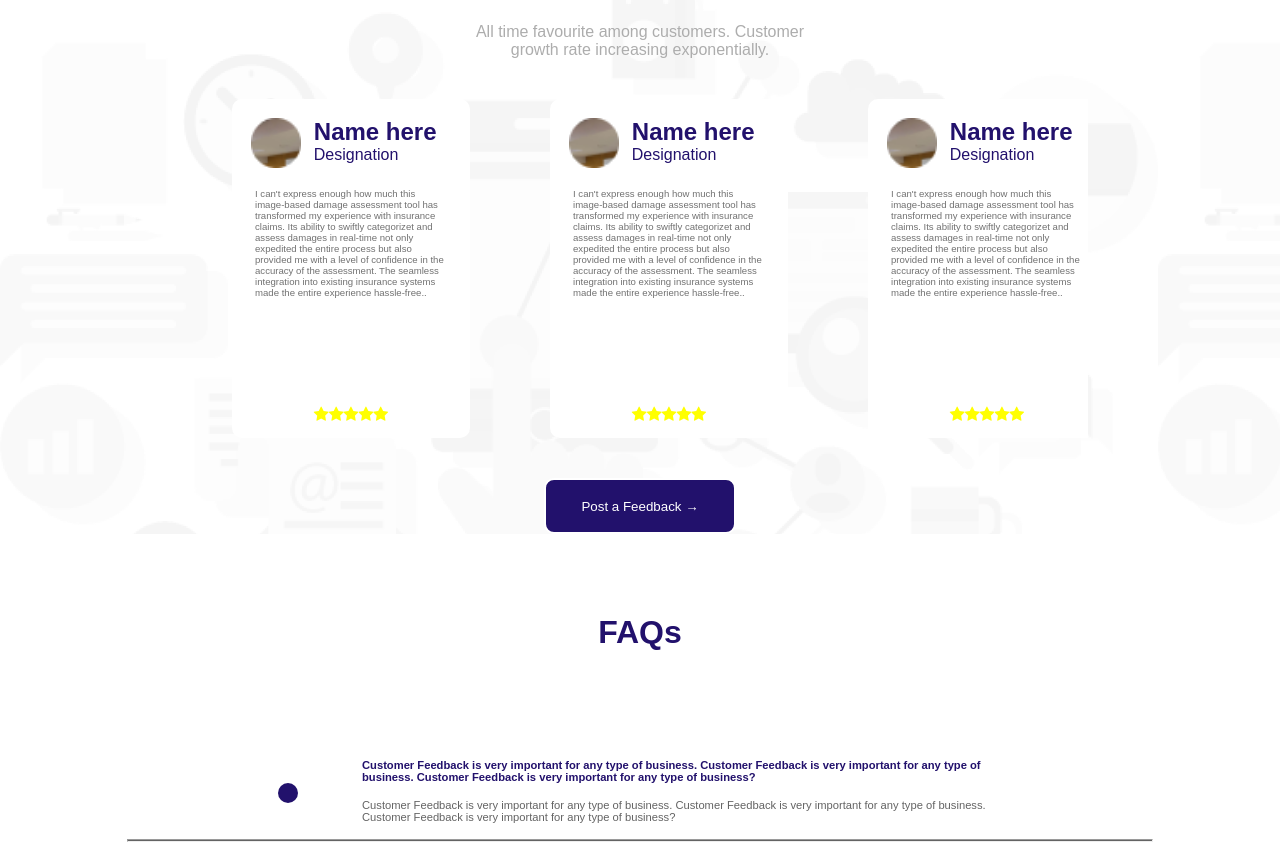
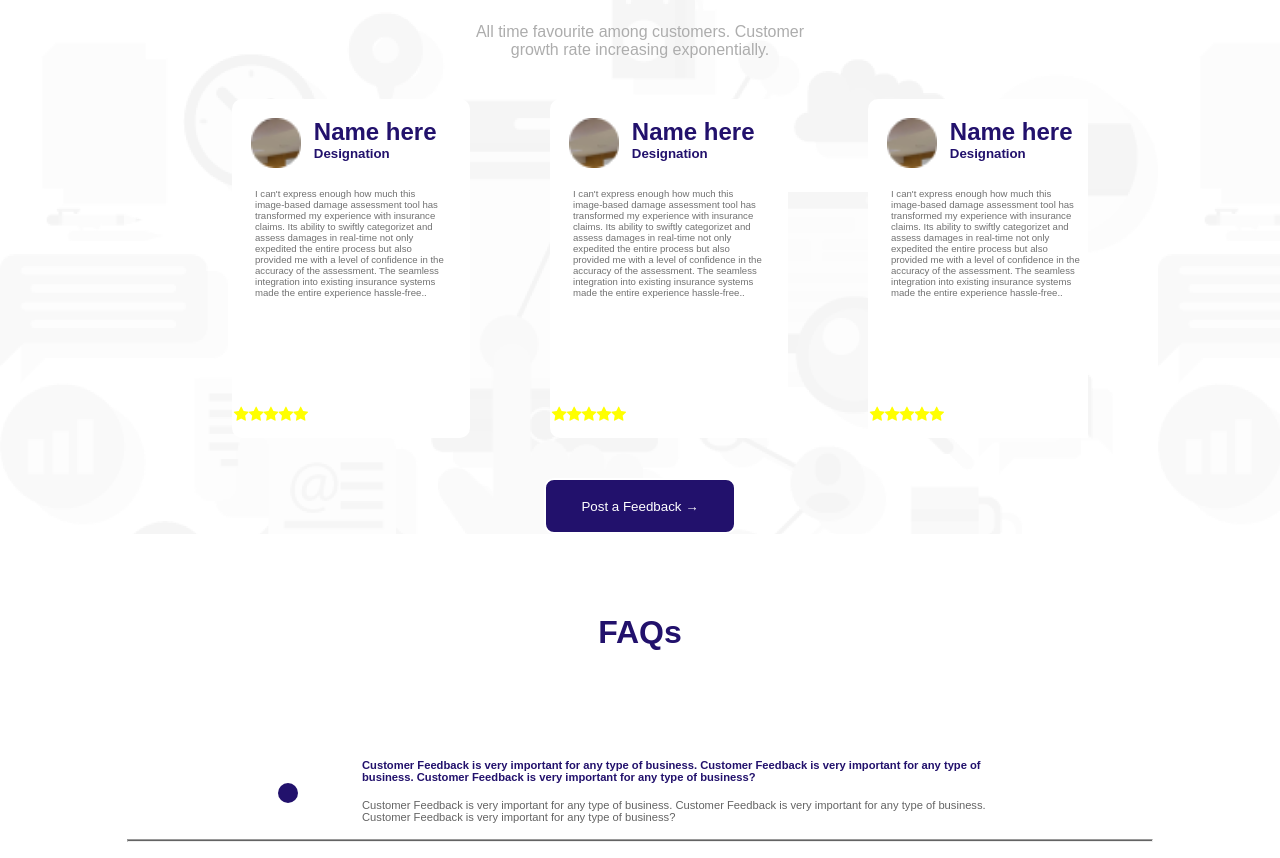
Before and after one commit to Shakshi2904/VendingWebsite-main, a React (Create React App) app: page / in a window 1280 px wide. Shown: the part 6751-7609 px from the top of the page. Built offline with nearby package versions, Linux system fonts and the light colour scheme; a web font is replaced by a local one.

Commit message:
Update Note.js

```diff
--- a/src/Note.js
+++ b/src/Note.js
@@ -7,7 +7,7 @@ function Note(props){
             <img className="hoverable-element" src='feedback.png' alt='not available' height={'50vh'} width={'50vw'}/>
             <div id="name">
             <h2 className="hoverable-element">Name here</h2>
-            Designation
+            <h5>Designation</h5>
             </div>
         </div>
         <div>
@@ -15,7 +15,7 @@ function Note(props){
         I can't express enough how much this image-based damage assessment tool has transformed my experience with insurance claims. Its ability to swiftly categorizet and assess damages in real-time not only expedited the entire process but also provided me with a level of confidence in the accuracy of the assessment. The seamless integration into existing insurance systems made the entire experience hassle-free..
         </p>
         </div>
-        <span className="fa fa-star checked"></span>
+        <span className="fa fa-star checked start1"></span>
       <span className="fa fa-star checked"></span>
       <span className="fa fa-star checked"></span>
       <span className="fa fa-star checked"></span>
```
